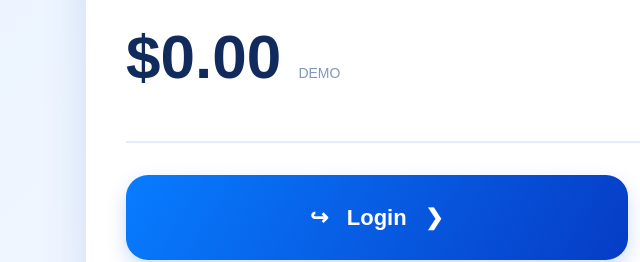
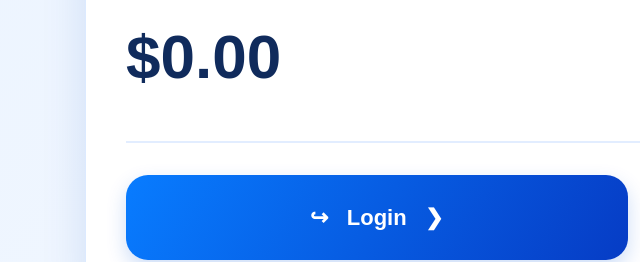
Before and after one commit to tawan-creator/myzen-money-js, a website: page public/index.html in a window 1280 px wide. Shown: the part 522-784 px from the top of the page, 0-640 px from the left. Drawn offline with Linux system fonts and the light colour scheme.

Commit message:
Remove DEMO label from wallet balance

```diff
--- a/public/index.html
+++ b/public/index.html
@@ -301,7 +301,7 @@
 
       <div class="balance">
         $0.00
-        <small>DEMO</small>
+
       </div>
 
       <div class="divider"></div>
```
